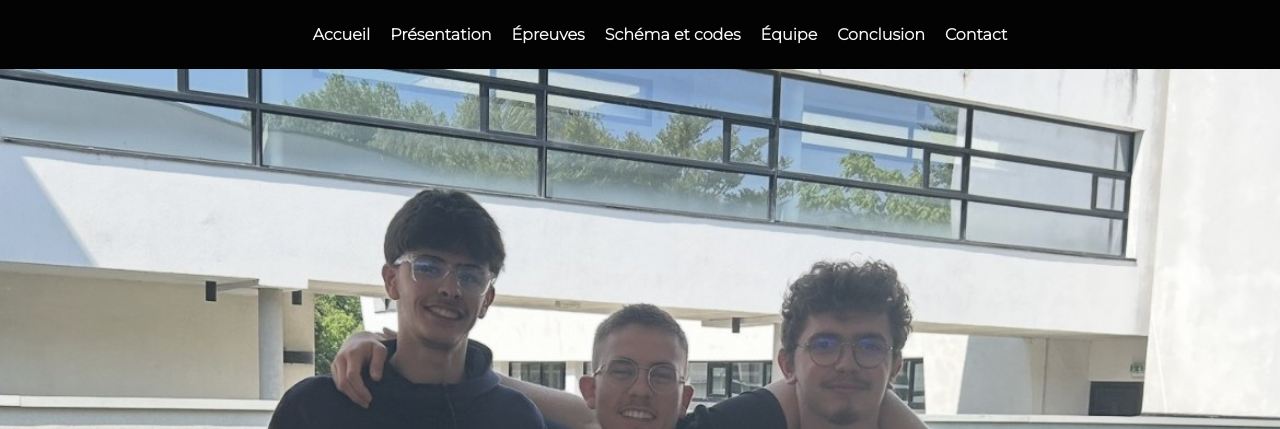
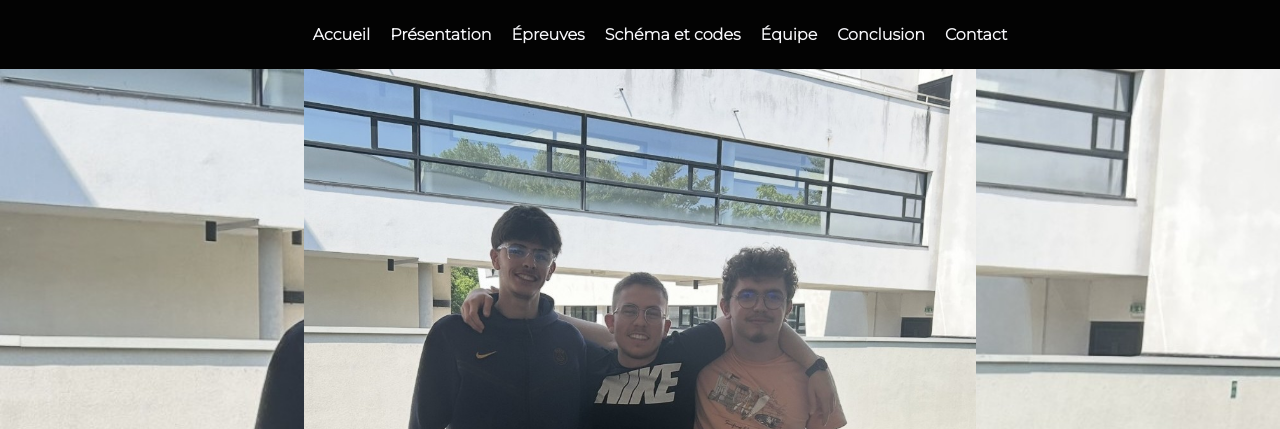
Before and after one commit to mathis-evrard/OTTO-MMR-G5, a plain HTML site: page index.html in a window 1280 px wide. Shown: the top 429 px of the page. Drawn offline with Linux system fonts and the light colour scheme.

Commit message:
Update styles.css

```diff
--- a/css/styles.css
+++ b/css/styles.css
@@ -17,6 +17,17 @@ body2 {
     margin: 0;
     padding: 0;
     color: white; /* Facultatif : rend le texte blanc pour un meilleur contraste */
+  background-image: url("../PHOTODEGROUPE.jpg"); /* si l’image est à côté d’index.html */
+    background-size: cover;
+    background-repeat: no-repeat;
+    background-position: center 30%;
+    height: 100vh;
+    display: flex;
+    align-items: center;
+    justify-content: center;
+    color: rgb(236, 233, 233);
+    font-size: 1rem;
+    font-family: 'Abril Fatface';
 }
 #presentation {
     margin-top: 60px; /* Ajoute un espace sous la barre de navigation */
```
